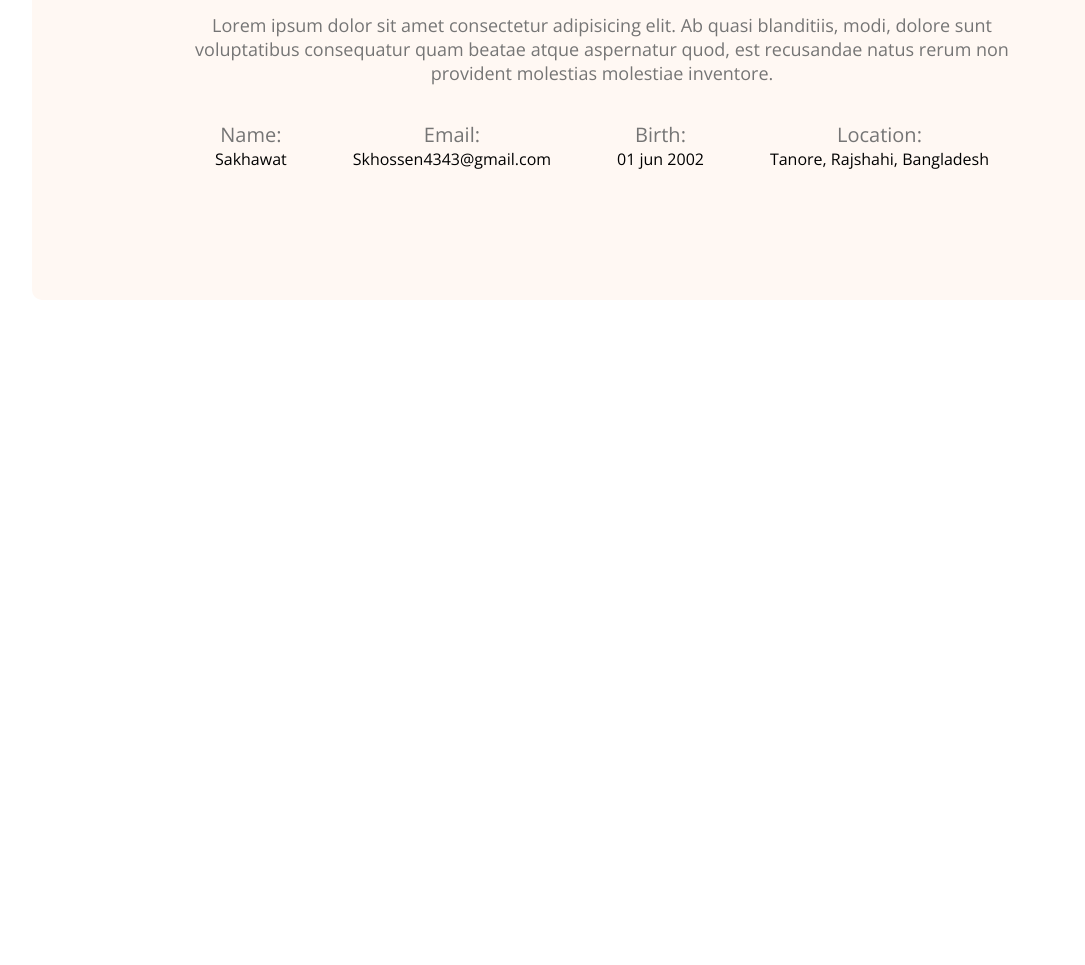
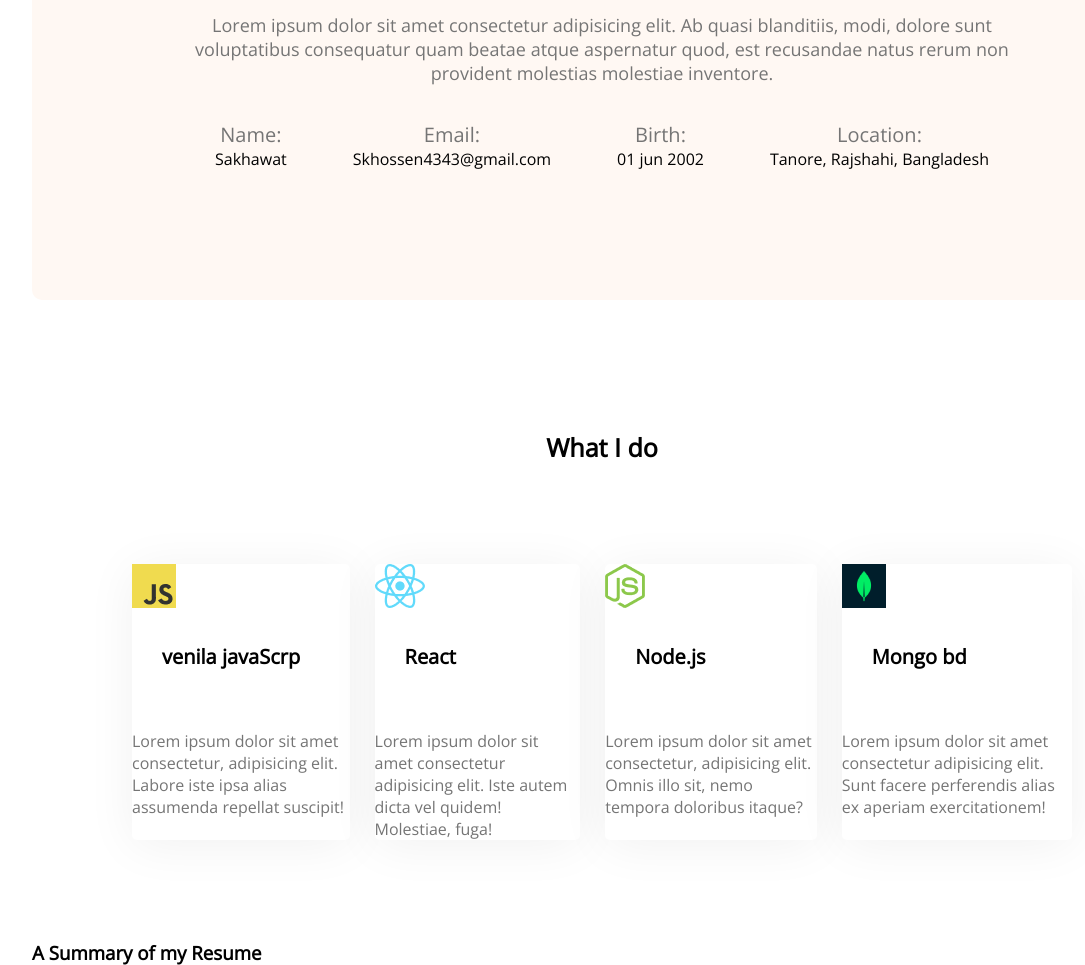
Before and after one commit to sakhawat000/my-project, a plain HTML site: page index.html in a window 1280 px wide. Shown: the part 1384-2349 px from the top of the page, without its empty margins (38-1123 px from the left). Before the commit the page ends 1684 px from the top, so only its background shows below. Drawn offline with nearby package versions, Linux system fonts and the light colour scheme.

Commit message:
devloper site

```diff
--- a/index.html
+++ b/index.html
@@ -56,6 +56,38 @@
             </div>
 
         </section>
+        <!-- second section -->
+        <section class="what">
+            <h3 class="section-titel"> What I do </h3>
+
+            <div class="skill-continer">
+                <div class="skill">
+                    <img src="./images/icons/js.png" alt="">
+                    <h4 class="skill-title"> venila javaScrp</h4>
+                    <p class="skill-description">Lorem ipsum dolor sit amet consectetur, adipisicing elit. Labore iste ipsa alias assumenda repellat suscipit!</p>
+                </div>
+                <div class="skill">
+                    <img src="./images/icons/react.png" alt="">
+                    <h4 class="skill-title">React</h4>
+                    <p class="skill-description">Lorem ipsum dolor sit amet consectetur adipisicing elit. Iste autem dicta vel quidem! Molestiae, fuga!</p>
+                </div>
+                <div class="skill">
+                    <img src="./images/icons/nodejs.png" alt="">
+                    <h4 class="skill-title">Node.js</h4>
+                    <p class="skill-description">Lorem ipsum dolor sit amet consectetur, adipisicing elit. Omnis illo sit, nemo tempora doloribus itaque?</p>
+                </div>
+                <div class="skill">
+                    <img src="./images/icons/mongo.png" alt="">
+                    <h4 class="skill-title">Mongo bd</h4>
+                    <p class="skill-description">Lorem ipsum dolor sit amet consectetur adipisicing elit. Sunt facere perferendis alias ex aperiam exercitationem!</p>
+                </div>
+            </div>
+        </section>
+
+        <!-- third selection -->
+        <section class="resumi">
+            <h3 class="resume-title">A Summary of my Resume</h3>
+        </section>
     </main>
 
     <footer>
--- a/style.css
+++ b/style.css
@@ -106,3 +106,34 @@ main{
     font-size: 20px;
     color:#474747 ;
 }
+/* second section style */
+.what{
+    margin-top: 130px;
+
+}
+.section-titel{
+    text-align: center;
+    font-size: 25px;
+}
+.skill-continer{
+    display: flex;
+    gap: 25px;
+    margin: 100px;
+}
+.skill{
+    background:#FFFFFF;
+    box-shadow: 0px 5px 50px rgba(0, 0, 0, 0.06);
+    border-radius: 5px;
+}
+
+.skill-title{
+  font-size: 20px;
+  font-weight: 700;
+  padding: 30px;
+  margin-bottom:30px;
+
+}
+.skill-description{
+    color: #757575;
+    margin-top: 20px;
+}
```
